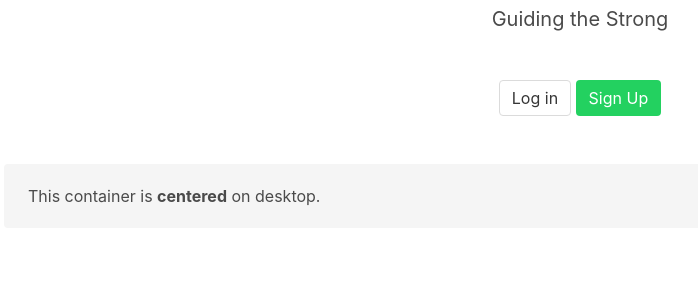
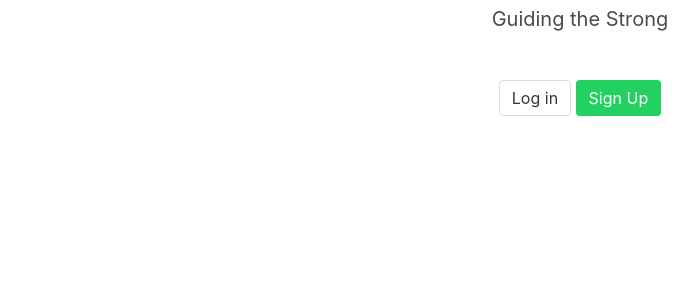
Before and after one commit to couch-potahto/athlete_management_system_master, a Django app: page / in a window 1280 px wide. Shown: the part 168-465 px from the top of the page, without its empty margins (60-758 px from the left). Run offline with Django 3.2, Linux system fonts and the light colour scheme.

Commit message:
Update home.html

```diff
--- a/templates/home.html
+++ b/templates/home.html
@@ -24,9 +24,4 @@
       <a href="{% url 'signup' %}" class="button is-success" role="button">Sign Up</a>
     </div>
   </section>
-    <div class="container">
-    <div class="notification">
-      This container is <strong>centered</strong> on desktop.
-    </div>
-</div>
   </section>
```
